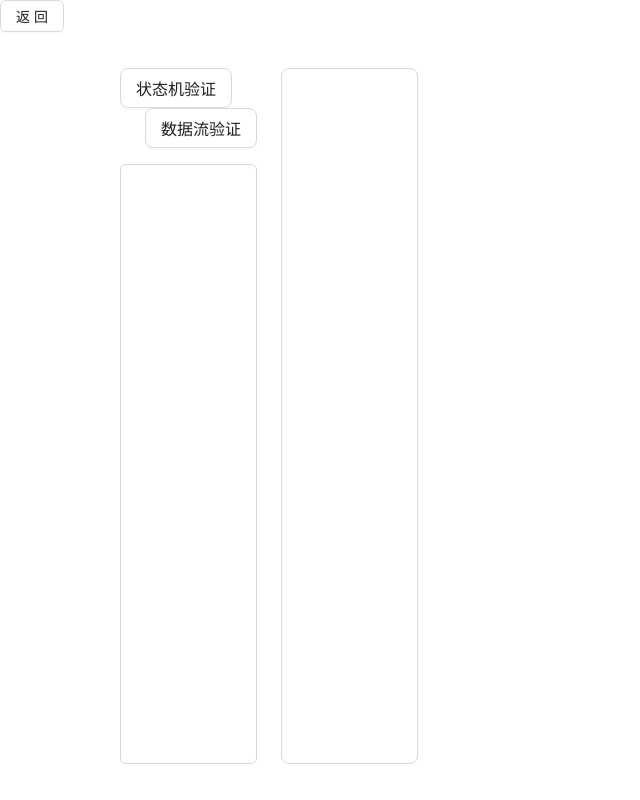
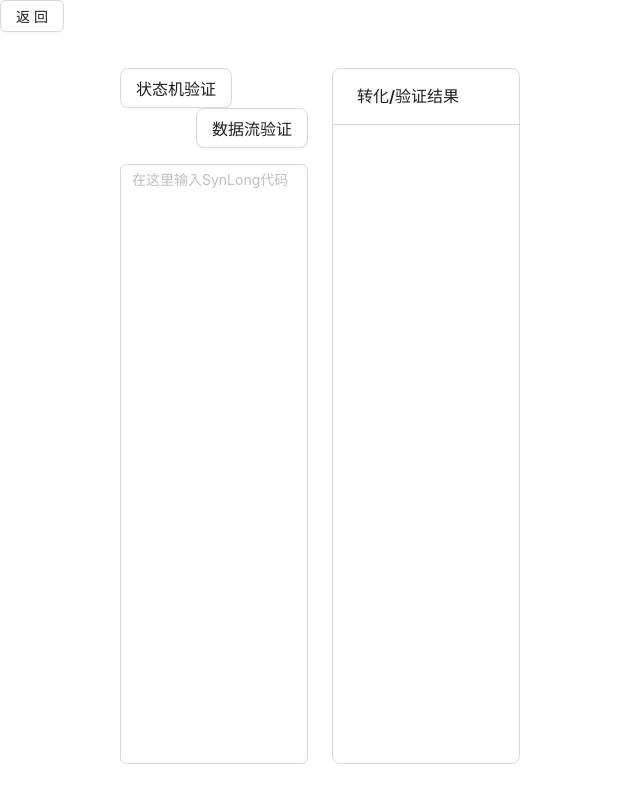
Before and after one commit to NicholasStone/check-frontend, a React (Vite) app: page /lustre in a window 1280 px wide. Shown: the whole page, without its empty margins (0-640 px from the left). Built offline with nearby package versions, Linux system fonts and the light colour scheme.

Commit message:
feat:add tips for lustre panel

```diff
--- a/src/pages/LustrePanel/index.jsx
+++ b/src/pages/LustrePanel/index.jsx
@@ -124,7 +124,7 @@ function LustrePanel(){
                 <Button style={{float:'left'}} size="large" onClick={()=>setValue(JSON.stringify(outputJson))}>状态机验证</Button>
                 <Button style={{float:'right'}} size="large" onClick={()=>setValue(outputResult)}>数据流验证</Button>
             </div>
-            <TextArea style={{resize:'none',height:'600px'}}></TextArea>
+            <TextArea style={{resize:'none',height:'600px'}} placeholder="在这里输入SynLong代码"></TextArea>
         </Flex>
         <ConfigProvider
             theme={{
@@ -133,7 +133,7 @@ function LustrePanel(){
                 },
             }}
         >
-            <Card style={{width:'50%', whiteSpace:'pre-wrap'}}>{value}</Card>
+            <Card style={{width:'50%', whiteSpace:'pre-wrap'}} title="转化/验证结果">{value}</Card>
         </ConfigProvider>
 
 
```
